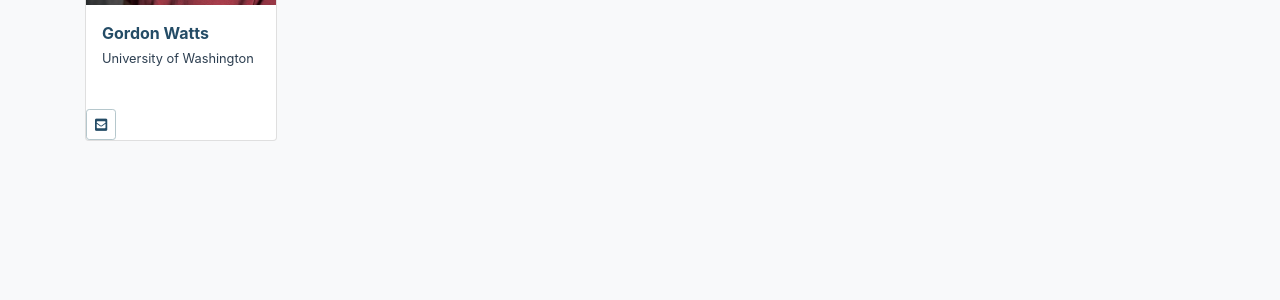
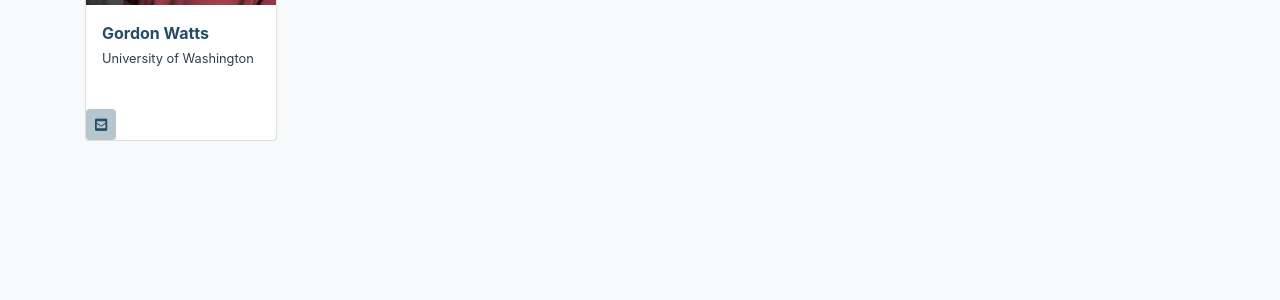
Before and after one commit to research-software-collaborations/research-software-collaborations.github.io, a Jekyll site: the page built from _institutes/washington.md, in a window 1280 px wide. Shown: the part 439-739 px from the top of the page. Built offline with Jekyll 4.4.1, drawn with Linux system fonts in a browser that asks for light colours; cached includes are drawn as plain includes.

Commit message:
no outline

```diff
--- a/_includes/standard_person_card.md
+++ b/_includes/standard_person_card.md
@@ -20,7 +20,7 @@
 
 
            {% if include.person.e-mail and include.person.e-mail != blank %}
-            <button type="button" class="btn btn-outline-secondary btn-sm">
+            <button type="button" class="btn btn-secondary btn-sm">
               <a href="mailto:{{page.e-mail}}"><i class="fas fa-envelope-square"></i></a>
             </button>
            {% endif %}
```
